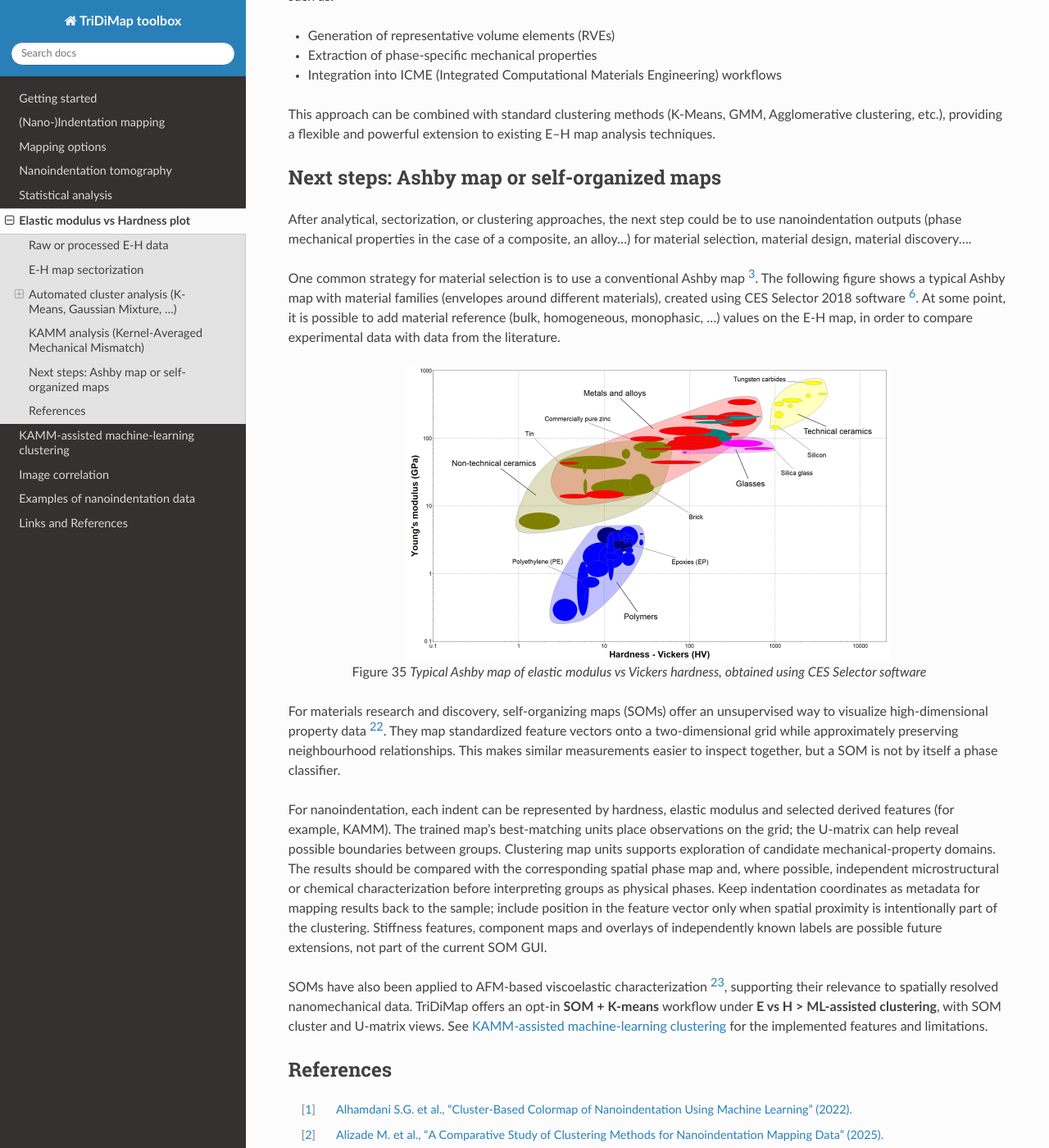
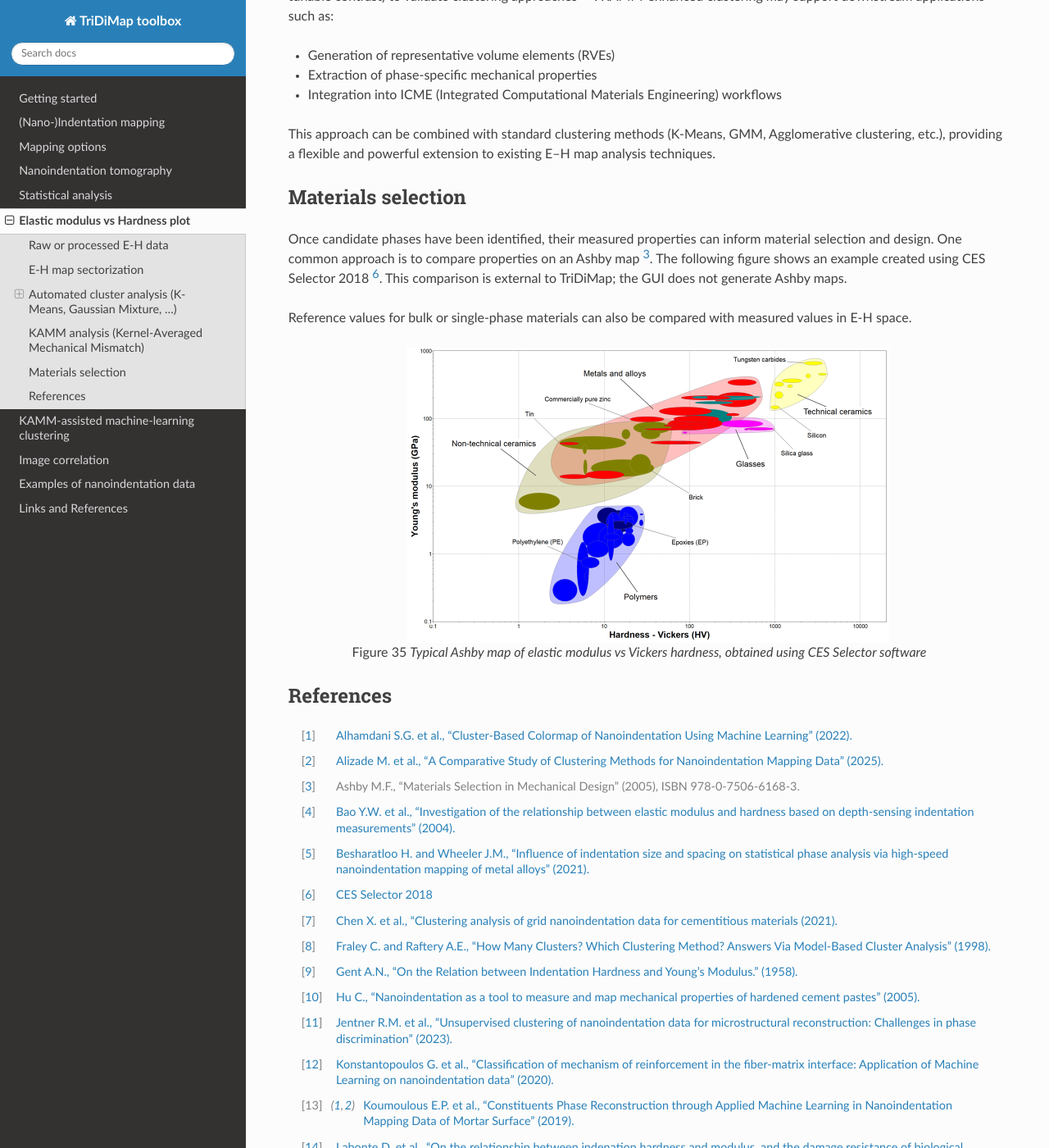
Before and after one commit to DavidMercier/TriDiMap, a Sphinx documentation site: the page built from docs/E_H.rst, in a window 1280 px wide and 1400 px high, scrolled down 6144 px. Shown: the whole window at 82% size. Built offline with Sphinx 7.4.7 and the Read the Docs theme 3.1.0, drawn with Linux system fonts in a browser that asks for light colours; some of the changed text lies outside the part shown.

Commit message:
updated doc

```diff
--- a/docs/E_H.rst
+++ b/docs/E_H.rst
@@ -114,8 +114,11 @@ Select **E vs H > ML-assisted clustering**, enter the **Phase number**,
 and choose **SOM + K-means (base MATLAB)**. The existing **E-H clusters**
 and **Phase map** views display the assignments; **SOM clusters** and
 **SOM U-matrix** display the feature-space map. SOM clusters are candidates
-for mechanical-property domains, not confirmed physical phases. See
-:doc:`kamm` for the available features, controls and limitations.
+for mechanical-property domains, not confirmed physical phases. SOMs are
+used to visualize high-dimensional materials data [#Qian_2019]_ and have
+also been applied to spatially resolved nanomechanical characterization
+[#Weber_2023]_. See :doc:`kamm` for the available features, controls and
+limitations.
 
 ISOMAP-assisted clustering
 +++++++++++++++++++++++++
@@ -254,49 +257,24 @@ The framework also uses synthetic benchmarks with controlled complexity (e.g., c
 
 This approach can be combined with standard clustering methods (K-Means, GMM, Agglomerative clustering, etc.), providing a flexible and powerful extension to existing E–H map analysis techniques.
 
-Next steps: Ashby map or self-organized maps
+Materials selection
 ############################################
 
 
-After analytical, sectorization, or clustering approaches, the next step could be to use nanoindentation outputs
-(phase mechanical properties in the case of a composite, an alloy...) for material selection, material design, material discovery....
+Once candidate phases have been identified, their measured properties can
+inform material selection and design. One common approach is to compare
+properties on an Ashby map [#Ashby_2005]_. The following figure shows an
+example created using CES Selector 2018 [#CES_Selector]_. This comparison is
+external to TriDiMap; the GUI does not generate Ashby maps.
 
-One common strategy for material selection is to use a conventional Ashby map [#Ashby_2005]_.
-The following figure shows a typical Ashby map with material families (envelopes around different materials), created using CES Selector 2018 software [#CES_Selector]_.
-At some point, it is possible to add material reference (bulk, homogeneous, monophasic, ...) values on the E-H map,
-in order to compare experimental data with data from the literature.
+Reference values for bulk or single-phase materials can also be compared
+with measured values in E-H space.
 
 .. figure:: ./_pictures/E-H_Ashby.png
    :scale: 50 %
    :align: center
 
    *Typical Ashby map of elastic modulus vs Vickers hardness, obtained using CES Selector software*
-
-For materials research and discovery, self-organizing maps (SOMs) offer an
-unsupervised way to visualize high-dimensional property data [#Qian_2019]_.
-They map standardized feature vectors onto a two-dimensional grid while
-approximately preserving neighbourhood relationships. This makes similar
-measurements easier to inspect together, but a SOM is not by itself a phase
-classifier.
-
-For nanoindentation, each indent can be represented by hardness, elastic
-modulus and selected derived features (for example, KAMM). The trained map's
-best-matching units place observations on the grid; the U-matrix can help
-reveal possible boundaries between groups. Clustering map units supports
-exploration of candidate mechanical-property domains. The results should be
-compared with the corresponding spatial phase map and, where possible, independent
-microstructural or chemical characterization before interpreting groups as
-physical phases. Keep indentation coordinates as metadata for mapping results
-back to the sample; include position in the feature vector only when spatial
-proximity is intentionally part of the clustering. Stiffness features,
-component maps and overlays of independently known labels are possible future
-extensions, not part of the current SOM GUI.
-
-SOMs have also been applied to AFM-based viscoelastic characterization
-[#Weber_2023]_, supporting their relevance to spatially resolved
-nanomechanical data. TriDiMap offers an opt-in **SOM + K-means** workflow
-under **E vs H > ML-assisted clustering**, with SOM cluster and U-matrix
-views. See :doc:`kamm` for the implemented features and limitations.
 
 References
 ############################################
--- a/docs/index.rst
+++ b/docs/index.rst
@@ -23,6 +23,7 @@ The TriDiMap toolbox has been developed to plot, map, and analyze
 With this Matlab toolbox, it is possible:
     * to map (in 2D or 3D), to interpolate and to smooth indentation map;
     * to plot elastic modulus vs hardness values;
+    * to cluster mechanical/KAMM features with K-means, GMM, ISOMAP or SOM, and inspect phase maps, SOM maps and embeddings;
     * to plot and to fit probability density functions;
     * to plot and to fit cumulative density functions;
     * to extract statistical values (mean, min, max with standard deviations) of mechanical properties and fractions for each phase;
```
